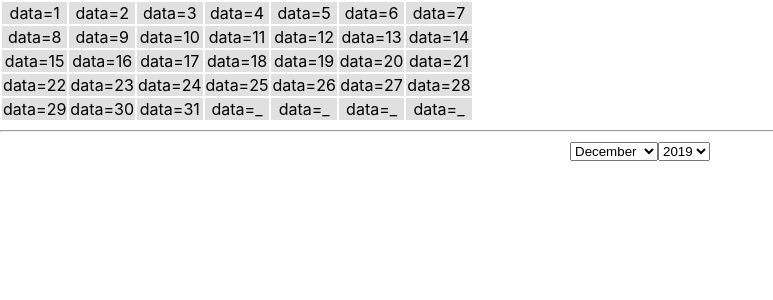
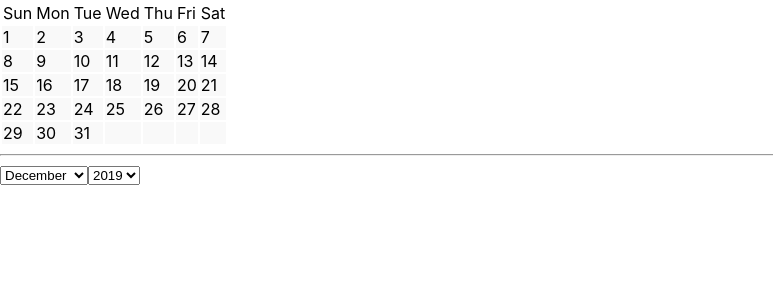
Before and after one commit to mulefish/calendar3000, a React (Create React App) app: page / in a window 1280 px wide. Shown: the top 300 px of the page, without its empty margins (0-773 px from the left). Built offline with nearby package versions, Linux system fonts and the light colour scheme.

Commit message:
more to jsx now

```diff
--- a/src/App.css
+++ b/src/App.css
@@ -1,42 +1,5 @@
-.App {
-  text-align: center;
-}
-
-.App-logo {
-  height: 40vmin;
-  pointer-events: none;
-}
-
-@media (prefers-reduced-motion: no-preference) {
-  .App-logo {
-    animation: App-logo-spin infinite 20s linear;
-  }
-}
-
-.App-header {
-  background-color: #282c34;
-  min-height: 100vh;
-  display: flex;
-  flex-direction: column;
-  align-items: center;
-  justify-content: center;
-  font-size: calc(10px + 2vmin);
-  color: white;
-}
-
-.App-link {
-  color: #61dafb;
-}
-
-@keyframes App-logo-spin {
-  from {
-    transform: rotate(0deg);
-  }
-  to {
-    transform: rotate(360deg);
-  }
-}
 
 .day {
-  background-color: #e0e0e0;
+  background-color: #f9f9f9;
+
 }
--- a/src/Cell.js
+++ b/src/Cell.js
@@ -2,7 +2,7 @@ import React from 'react';
 class Cell extends React.Component {
   render() {
     return (
-        <td className='day'> data={this.props.data} </td>
+        <td className='day'>{this.props.data} </td>
     );
   }
 }
--- /dev/null
+++ b/src/CellHeader.js
@@ -0,0 +1,9 @@
+import React from 'react';
+class CellHeader extends React.Component {
+  render() {
+    return (
+        <td className='dayHeader'>{this.props.data} </td>
+    );
+  }
+}
+export default CellHeader;
--- /dev/null
+++ b/src/RowHeader.js
@@ -0,0 +1,17 @@
+import React from 'react';
+
+import CellHeader from './CellHeader';
+
+class RowHeader extends React.Component {
+  render() {
+    let cells = []
+    this.props.data.forEach((day, i )=>{
+        const key = 'c' + i
+        cells.push(<CellHeader key={key} data={day}/>)
+      })
+    return (
+        <tr>{cells}</tr>
+    );
+  }
+}
+export default RowHeader;
--- a/src/Scheduler.js
+++ b/src/Scheduler.js
@@ -1,6 +1,7 @@
 import React from 'react';
 
 import Row from './Row';
+import RowHeader from './RowHeader';
 
 class Scheduler extends React.Component {
 
@@ -41,14 +42,14 @@ class Scheduler extends React.Component {
         j++
         rows[rows.length - 1][day] = j
       } else {
-        rows[rows.length - 1][day] = "_"
+        rows[rows.length - 1][day] = ""
       }
       day++
     }
 
     let remainder = 7 - day
     for ( let leftOverDay = day; leftOverDay < ( remainder + day ) ; leftOverDay++ ) {
-      rows[rows.length - 1][leftOverDay] = "_"
+      rows[rows.length - 1][leftOverDay] = ""
     }
 
     this.setState({rows:rows})
@@ -70,6 +71,7 @@ class Scheduler extends React.Component {
     let ary = []
 
 
+
     this.state.rows.forEach((r, i ) => {
       const key = "r" + i
       ary.push( <Row key={key} data={r} />)
@@ -84,6 +86,7 @@ class Scheduler extends React.Component {
 
       <table>
         <tbody>
+        <RowHeader data={["Sun", "Mon", "Tue","Wed","Thu","Fri","Sat"]} />
         {ary}
         </tbody>
       </table>
```
